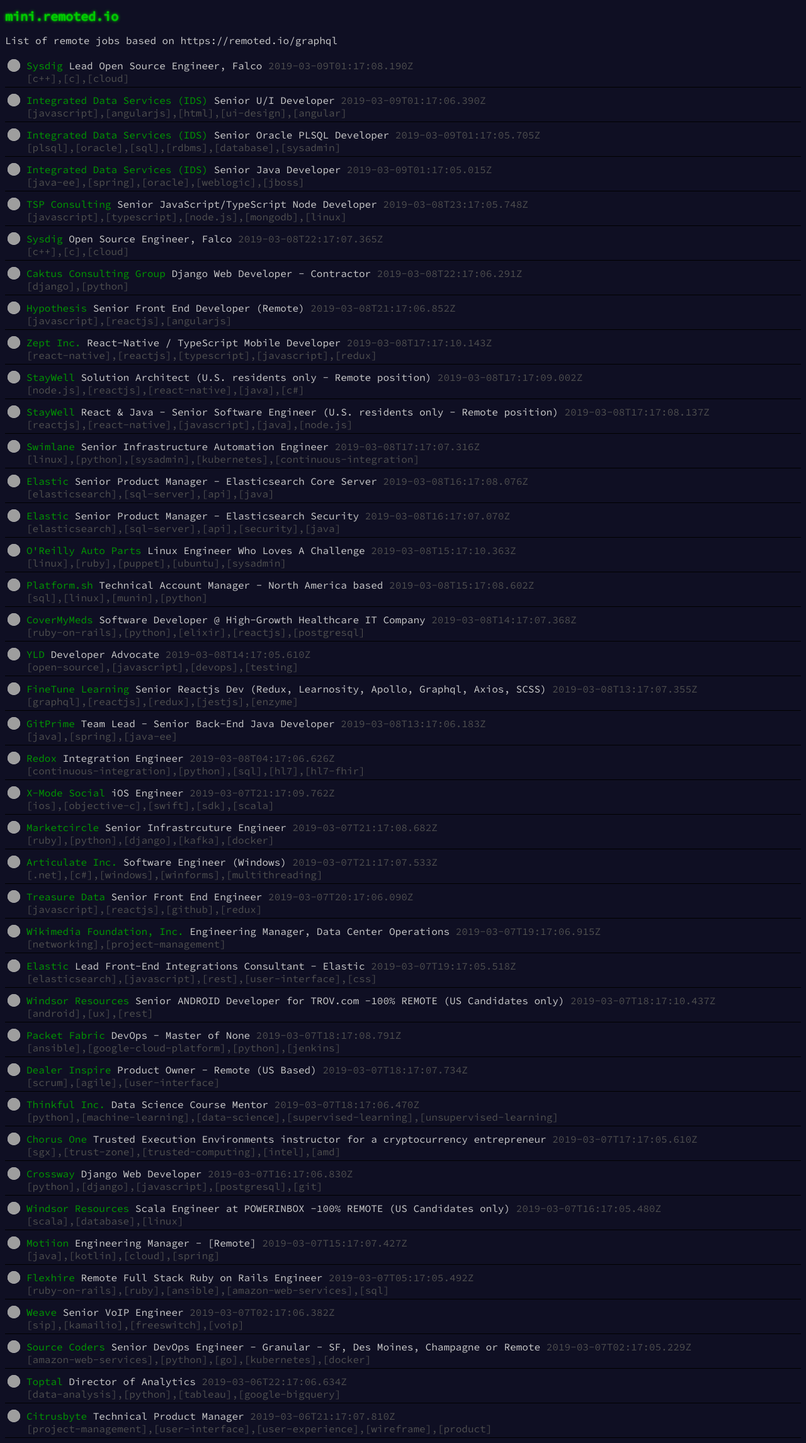
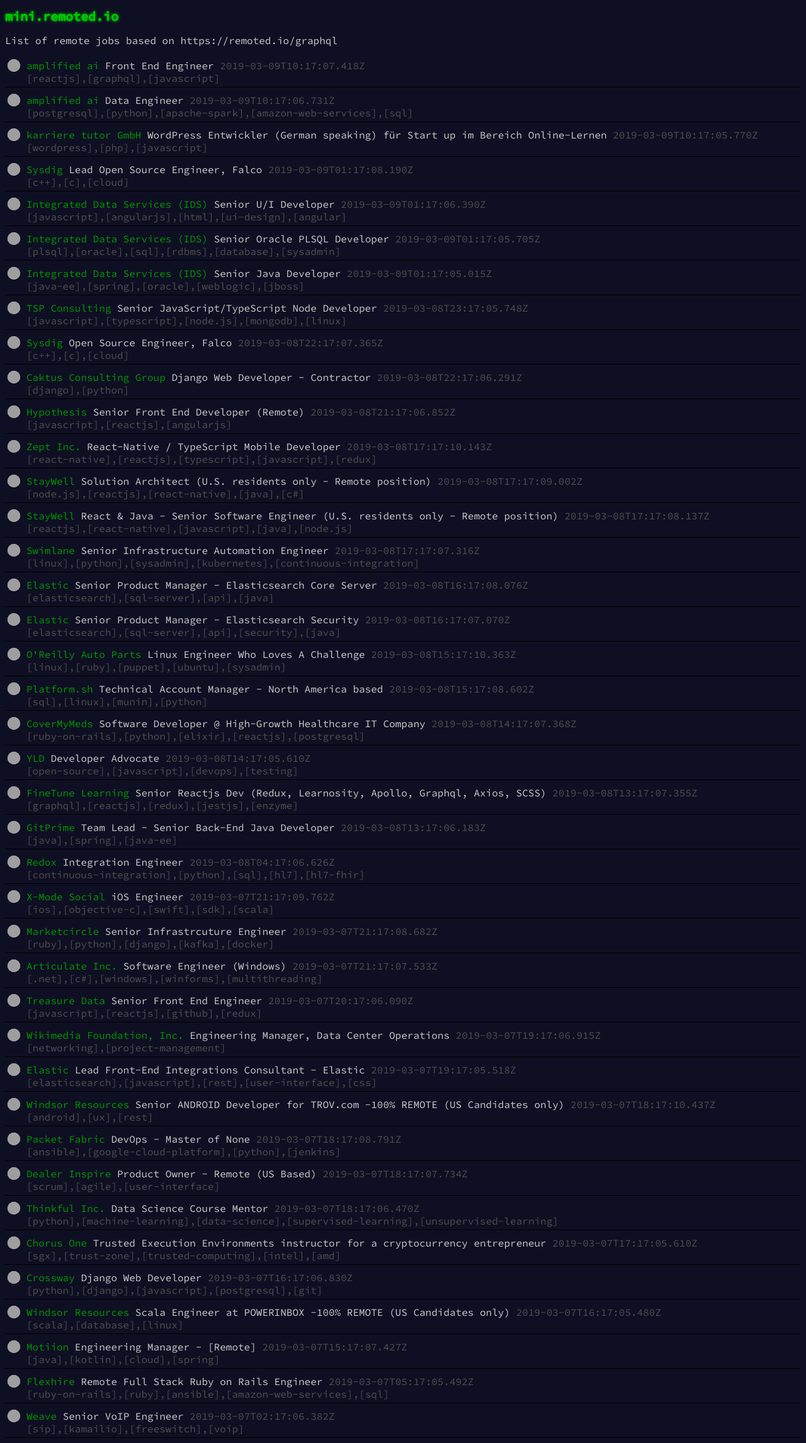
Before and after one commit to andrerpena/mini.remoted.io, a website: page docs/index.html in a window 1280 px wide. Shown: the whole page at 63% size. Drawn offline with Linux system fonts and the light colour scheme; grey boxes are pictures that could not be loaded.

Commit message:
Update remote jobs

```diff
--- a/docs/index.html
+++ b/docs/index.html
@@ -13,7 +13,46 @@
     </h1>
     <p class="subtitle">List of remote jobs based on <a href="https://remoted.io/graphql">https://remoted.io/graphql</a>
     </p>
-    <a class="job" href="https://stackoverflow.com/jobs/245341/lead-open-source-engineer-falco-sysdig" target="_blank">
+    <a class="job" href="https://stackoverflow.com/jobs/245463/front-end-engineer-amplified-ai" target="_blank">
+        <div class="image-column">
+            <img src="https://remoted.sfo2.digitaloceanspaces.com/prod/remoted/companies/gbmph-amplified-ai.png"/>
+        </div>
+        <div class="content-column">
+            <span class="company">amplified ai</span>
+            <span>Front End Engineer</span>
+            <span class="time">2019-03-09T10:17:07.418Z</span>
+            <span class="tags">
+            <span class="tag">[reactjs]</span>,<span class="tag">[graphql]</span>,<span class="tag">[javascript]</span>
+            </span>
+        </div>
+    </a>
+<a class="job" href="https://stackoverflow.com/jobs/245471/data-engineer-amplified-ai" target="_blank">
+        <div class="image-column">
+            <img src="https://remoted.sfo2.digitaloceanspaces.com/prod/remoted/companies/gbmph-amplified-ai.png"/>
+        </div>
+        <div class="content-column">
+            <span class="company">amplified ai</span>
+            <span>Data Engineer</span>
+            <span class="time">2019-03-09T10:17:06.731Z</span>
+            <span class="tags">
+            <span class="tag">[postgresql]</span>,<span class="tag">[python]</span>,<span class="tag">[apache-spark]</span>,<span class="tag">[amazon-web-services]</span>,<span class="tag">[sql]</span>
+            </span>
+        </div>
+    </a>
+<a class="job" href="https://stackoverflow.com/jobs/207734/wordpress-entwickler-german-speaking-f%C3%BCr-start-karriere-tutor-gmbh" target="_blank">
+        <div class="image-column">
+            <img src="https://remoted.sfo2.digitaloceanspaces.com/prod/remoted/companies/il5r9-karriere-tutor-gmbh.jpeg"/>
+        </div>
+        <div class="content-column">
+            <span class="company">karriere tutor GmbH</span>
+            <span>WordPress Entwickler (German speaking) für Start up im Bereich Online-Lernen</span>
+            <span class="time">2019-03-09T10:17:05.770Z</span>
+            <span class="tags">
+            <span class="tag">[wordpress]</span>,<span class="tag">[php]</span>,<span class="tag">[javascript]</span>
+            </span>
+        </div>
+    </a>
+<a class="job" href="https://stackoverflow.com/jobs/245341/lead-open-source-engineer-falco-sysdig" target="_blank">
         <div class="image-column">
             <img src="https://remoted.sfo2.digitaloceanspaces.com/prod/remoted/companies/mgo0y-sysdig.png"/>
         </div>
@@ -494,44 +533,5 @@
             </span>
         </div>
     </a>
-<a class="job" href="https://stackoverflow.com/jobs/236161/senior-devops-engineer-granular-sf-des-source-coders" target="_blank">
-        <div class="image-column">
-            <img src="https://remoted.sfo2.digitaloceanspaces.com/prod/remoted/companies/izou8-source-coders.png"/>
-        </div>
-        <div class="content-column">
-            <span class="company">Source Coders</span>
-            <span>Senior DevOps Engineer - Granular - SF, Des Moines, Champagne or Remote</span>
-            <span class="time">2019-03-07T02:17:05.229Z</span>
-            <span class="tags">
-            <span class="tag">[amazon-web-services]</span>,<span class="tag">[python]</span>,<span class="tag">[go]</span>,<span class="tag">[kubernetes]</span>,<span class="tag">[docker]</span>
-            </span>
-        </div>
-    </a>
-<a class="job" href="https://stackoverflow.com/jobs/244703/director-of-analytics-toptal" target="_blank">
-        <div class="image-column">
-            <img src="https://remoted.sfo2.digitaloceanspaces.com/prod/remoted/companies/4gurx-toptal.png"/>
-        </div>
-        <div class="content-column">
-            <span class="company">Toptal</span>
-            <span>Director of Analytics</span>
-            <span class="time">2019-03-06T22:17:06.634Z</span>
-            <span class="tags">
-            <span class="tag">[data-analysis]</span>,<span class="tag">[python]</span>,<span class="tag">[tableau]</span>,<span class="tag">[google-bigquery]</span>
-            </span>
-        </div>
-    </a>
-<a class="job" href="https://stackoverflow.com/jobs/236113/technical-product-manager-citrusbyte" target="_blank">
-        <div class="image-column">
-            <img src="https://remoted.sfo2.digitaloceanspaces.com/prod/remoted/companies/a5xkf-citrusbyte.png"/>
-        </div>
-        <div class="content-column">
-            <span class="company">Citrusbyte</span>
-            <span>Technical Product Manager</span>
-            <span class="time">2019-03-06T21:17:07.810Z</span>
-            <span class="tags">
-            <span class="tag">[project-management]</span>,<span class="tag">[user-interface]</span>,<span class="tag">[user-experience]</span>,<span class="tag">[wireframe]</span>,<span class="tag">[product]</span>
-            </span>
-        </div>
-    </a>
 </body>
 </html>
```
